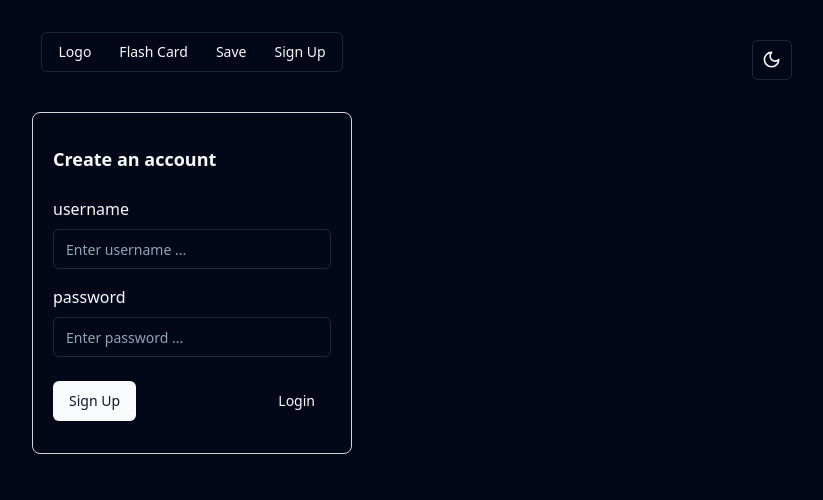
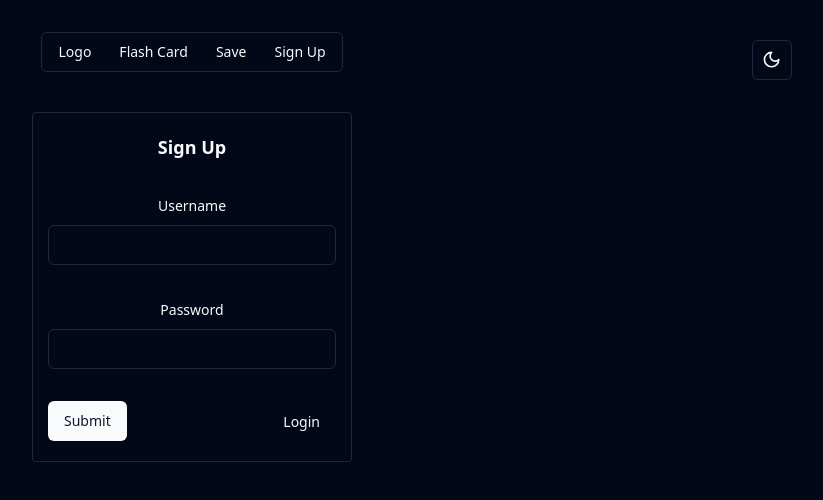
Before and after one commit to MarinaYano/vocabulary-app, a React (Vite) app in the folder client/: page /signup in a window 1280 px wide. Shown: the top 500 px of the page, without its empty margins (448-1271 px from the left). Built offline with nearby package versions, Linux system fonts and the light colour scheme.

Commit message:
style signup and login page

```diff
--- a/client/src/pages/Login/Login.tsx
+++ b/client/src/pages/Login/Login.tsx
@@ -1,27 +1,72 @@
 import { Button } from "@/components/ui/button"
+import {
+  Form,
+  FormControl,
+  FormField,
+  FormItem,
+  FormLabel,
+  FormMessage,
+} from "@/components/ui/form"
 import { Input } from "@/components/ui/input"
-import { Link } from "react-router-dom"
+import { authSchema } from "@/schema/auth.schema"
+import { z } from "zod"
+import { zodResolver } from "@hookform/resolvers/zod"
+import { useForm } from "react-hook-form"
+import { Link, useNavigate } from 'react-router-dom';
 
 const Login = () => {
+  const form = useForm({
+    resolver: zodResolver(authSchema),
+    defaultValues: {
+      username: "",
+      password: "",
+    }
+  })
+
+  function onSubmit(values: z.infer<typeof authSchema>) {
+    console.log(values)
+  }
+
   return (
-    <div className="flex flex-col gap-6 my-0 mx-auto w-80 border border-solid border-zinc-300 rounded-lg py-8 px-5 text-left">
-      <div className="text-lg font-semibold">
-        <h1>Login</h1>
-      </div>
-      <form className="flex flex-col gap-4">
-        <div className="flex flex-col">
-          <label className="font-medium pb-2">username</label>
-          <Input type="text" placeholder="Enter username ..." className="" />
-        </div>
-        <div className="flex flex-col">
-          <label className="font-medium pb-2">password</label>
-          <Input type="password" placeholder="Enter password ..." className="" />
-        </div>
-        <div className="mt-2 flex justify-between">
-          <Button>Login</Button>
-          <Link to='/signup'><Button variant="link">Sign Up</Button></Link>
-        </div>
-      </form>
+    <div className="border solid rounded w-80 mx-auto">
+      <Form {...form}>
+        <form onSubmit={form.handleSubmit(onSubmit)} className="w-72 min-w-64 my-5 mx-auto space-y-8">
+        <h3 className="text-lg font-semibold mt-5">Login</h3>
+          <FormField
+            control={form.control}
+            name="username"
+            render={({ field }) => (
+              <FormItem>
+                <FormLabel>Username</FormLabel>
+                <FormControl>
+                  <Input type="text" {...field} />
+                </FormControl>
+              </FormItem>
+            )}
+          />
+          <FormField
+            control={form.control}
+            name="password"
+            render={({ field }) => (
+              <FormItem>
+                <FormLabel>Password</FormLabel>
+                <FormControl>
+                  <Input type="password" {...field} />
+                </FormControl>
+                <FormMessage />
+              </FormItem>
+            )}
+          />
+          <div className="flex justify-between items-center">
+            <Button type="submit">Submit</Button>
+            <Link to='/signup'>
+              <span className="px-4 py-2 text-sm font-medium">
+                Sign Up
+              </span>
+            </Link>
+          </div>
+        </form>
+      </Form>
     </div>
   )
 }
--- a/client/src/pages/Signup/Signup.tsx
+++ b/client/src/pages/Signup/Signup.tsx
@@ -1,27 +1,72 @@
 import { Button } from "@/components/ui/button"
+import {
+  Form,
+  FormControl,
+  FormField,
+  FormItem,
+  FormLabel,
+  FormMessage,
+} from "@/components/ui/form"
 import { Input } from "@/components/ui/input"
-import { Link } from "react-router-dom"
+import { authSchema } from "@/schema/auth.schema"
+import { z } from "zod"
+import { zodResolver } from "@hookform/resolvers/zod"
+import { useForm } from "react-hook-form"
+import { Link, useNavigate } from 'react-router-dom';
 
 const Signup = () => {
+  const form = useForm({
+    resolver: zodResolver(authSchema),
+    defaultValues: {
+      username: "",
+      password: "",
+    }
+  })
+
+  function onSubmit(values: z.infer<typeof authSchema>) {
+    console.log(values)
+  }
+
   return (
-    <div className="flex flex-col gap-6 my-0 mx-auto w-80 border border-solid border-zinc-300 rounded-lg py-8 px-5 text-left">
-      <div className="text-lg font-semibold">
-        <h1>Create an account</h1>
-      </div>
-      <form className="flex flex-col gap-4">
-      <div className="flex flex-col">
-          <label className="font-medium pb-2">username</label>
-          <Input type="text" placeholder="Enter username ..." className="" />
-        </div>
-        <div className="flex flex-col">
-          <label className="font-medium pb-2">password</label>
-          <Input type="password" placeholder="Enter password ..." className="" />
-        </div>
-        <div className="mt-2 flex justify-between">
-          <Button>Sign Up</Button>
-          <Link to='/login'><Button variant="link">Login</Button></Link>
-        </div>
-      </form>
+    <div className="border solid rounded w-80 mx-auto">
+      <Form {...form}>
+        <form onSubmit={form.handleSubmit(onSubmit)} className="w-72 min-w-64 my-5 mx-auto space-y-8">
+        <h3 className="text-lg font-semibold mt-5">Sign Up</h3>
+          <FormField
+            control={form.control}
+            name="username"
+            render={({ field }) => (
+              <FormItem>
+                <FormLabel>Username</FormLabel>
+                <FormControl>
+                  <Input type="text" {...field} />
+                </FormControl>
+              </FormItem>
+            )}
+          />
+          <FormField
+            control={form.control}
+            name="password"
+            render={({ field }) => (
+              <FormItem>
+                <FormLabel>Password</FormLabel>
+                <FormControl>
+                  <Input type="password" {...field} />
+                </FormControl>
+                <FormMessage />
+              </FormItem>
+            )}
+          />
+          <div className="flex justify-between items-center">
+            <Button type="submit">Submit</Button>
+            <Link to='/login'>
+              <span className="px-4 py-2 text-sm font-medium">
+                Login
+              </span>
+            </Link>
+          </div>
+        </form>
+      </Form>
     </div>
   )
 }
```
